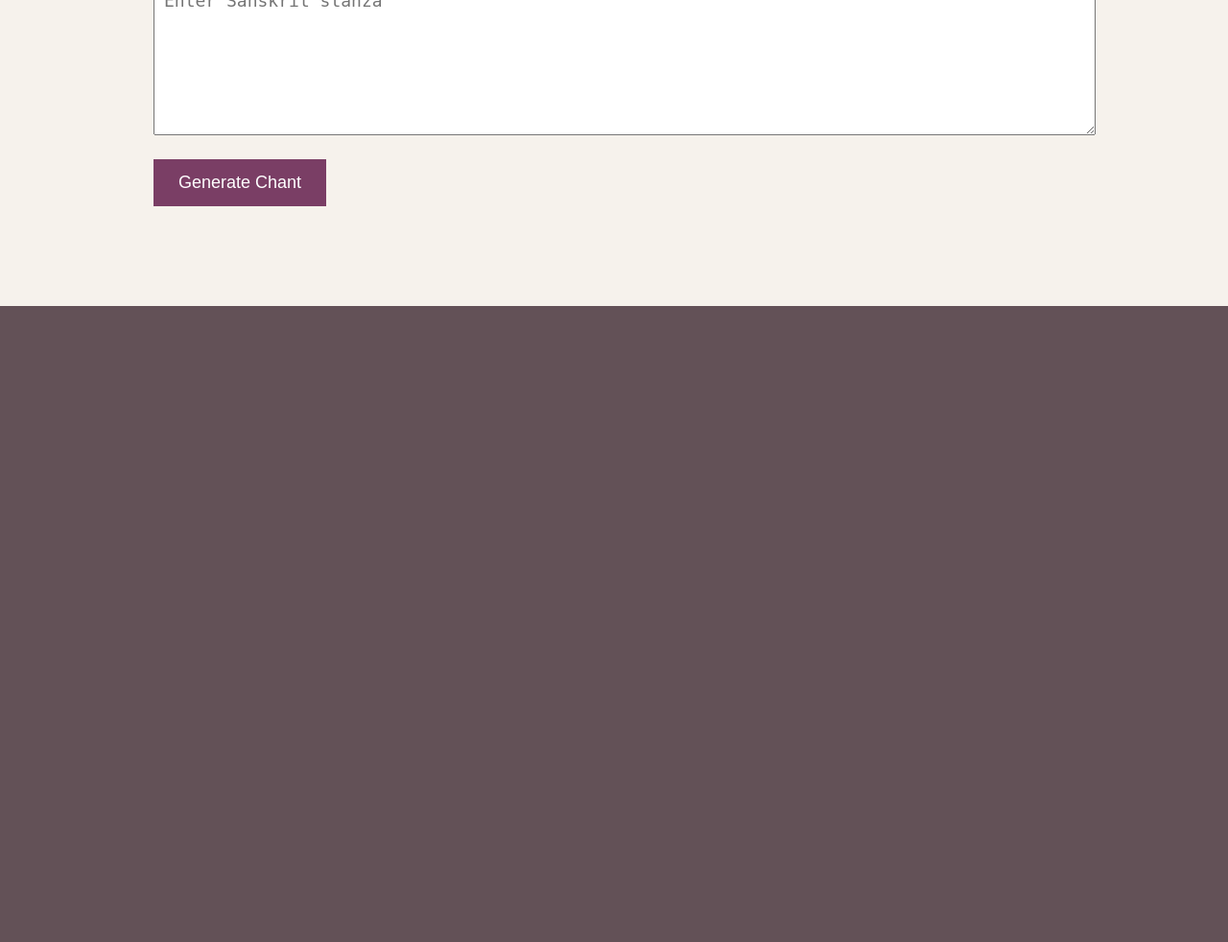
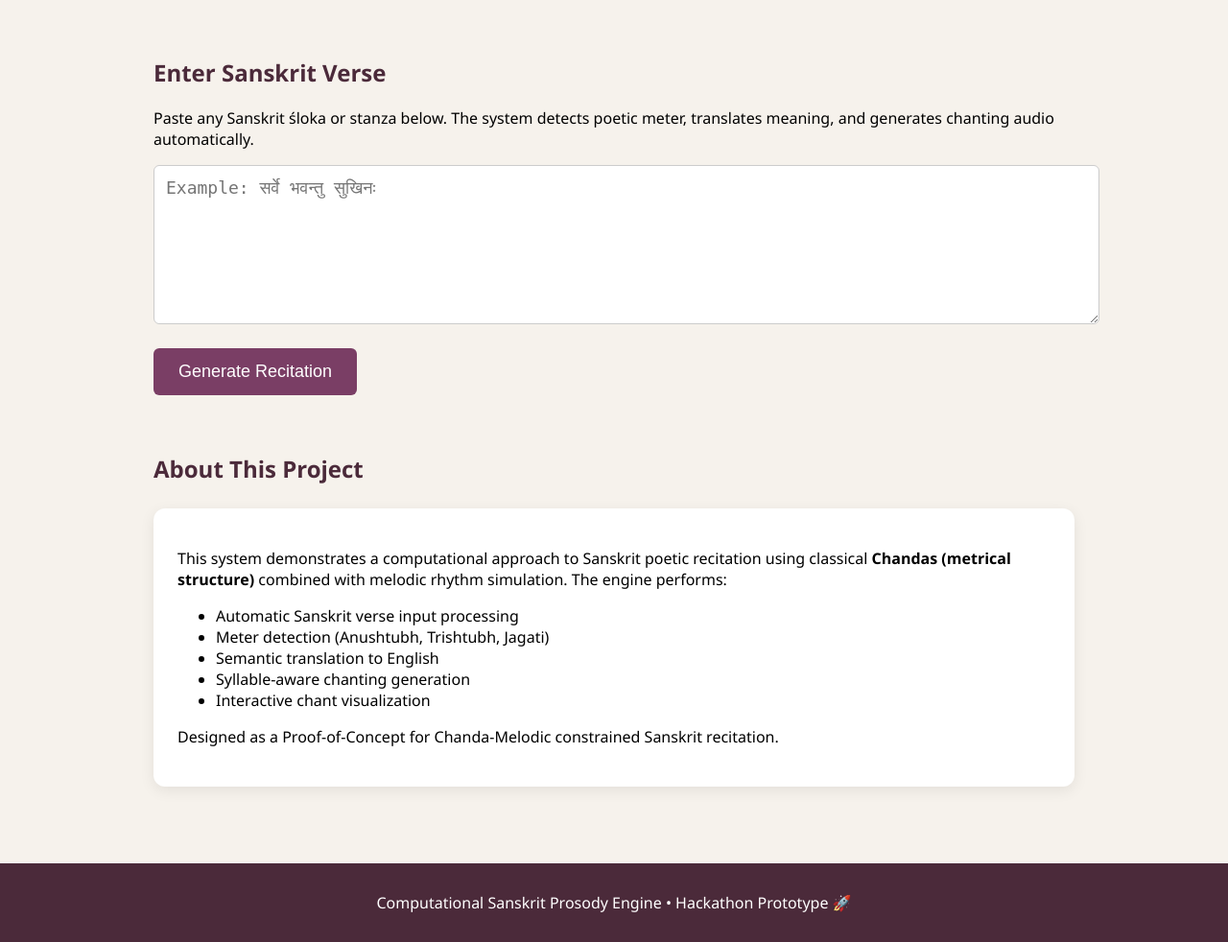
Before and after one commit to PHANTOMNOVAX/4-BIT, a Flask app: page / in a window 1280 px wide. Shown: the part 481-1463 px from the top of the page at 96% size. Before the commit the page ends 800 px from the top, so only its background shows below. Run offline with Flask 3, Linux system fonts and the light colour scheme.

Commit message:
Update index.html

```diff
--- a/templates/index.html
+++ b/templates/index.html
@@ -3,27 +3,53 @@
 
 <head>
 
-<title>Sanskrit Chant Engine</title>
+<title>Sanskrit Chanda Recitation Engine</title>
 
 <style>
 
-body {
-font-family: "Segoe UI";
+/* GENERAL */
+
+body{
+margin:0;
+font-family:"Segoe UI";
 background:#f6f2ec;
-margin:0;
+scroll-behavior:smooth;
 }
 
-.hero {
+/* NAVBAR */
+
+.navbar{
+
+background:#4b2a3a;
+padding:18px;
+position:sticky;
+top:0;
+
+}
+
+.navbar a{
+
+color:white;
+margin:15px;
+text-decoration:none;
+font-size:18px;
+
+}
+
+/* HERO SECTION */
+
+.hero{
 
 height:420px;
 
 background:
-linear-gradient(rgba(60,30,40,0.6),
-rgba(60,30,40,0.6)),
+linear-gradient(rgba(60,30,40,0.7),
+rgba(60,30,40,0.7)),
 
-url("https://images.unsplash.com/photo-1604881987925-67b2c3fa9a3b");
+url("https://images.unsplash.com/photo-1506126613408-eca07ce68773");
 
 background-size:cover;
+
 color:white;
 
 display:flex;
@@ -32,31 +58,63 @@ justify-content:center;
 align-items:center;
 
 text-align:center;
+
 }
 
-.container {
+.hero h1{
+
+font-size:48px;
+
+}
+
+.hero p{
+
+font-size:18px;
+max-width:600px;
+
+}
+
+/* SECTIONS */
+
+.section{
 
 width:75%;
 margin:auto;
-margin-top:40px;
+margin-top:60px;
 
 }
 
-textarea {
+.section h2{
+
+color:#4b2a3a;
+
+}
+
+/* INPUT BOX */
+
+textarea{
 
 width:100%;
 height:140px;
+
 font-size:18px;
-padding:10px;
+
+padding:12px;
+
+border-radius:6px;
+border:1px solid #ccc;
 
 }
 
-button {
+/* BUTTON */
+
+button{
 
 background:#7a3e65;
 color:white;
 
 border:none;
+
 padding:14px 26px;
 
 font-size:18px;
@@ -65,15 +123,25 @@ margin-top:20px;
 
 cursor:pointer;
 
+border-radius:6px;
+
 }
 
-.card {
+button:hover{
+
+background:#4b2a3a;
+
+}
+
+/* CARD */
+
+.card{
 
 background:white;
 
 padding:25px;
 
-margin-top:30px;
+margin-top:25px;
 
 border-radius:12px;
 
@@ -81,22 +149,36 @@ box-shadow:0px 4px 15px rgba(0,0,0,0.08);
 
 }
 
-.line {
+/* ACTIVE LINE HIGHLIGHT */
+
+.line{
 
 font-size:22px;
 margin:6px 0;
 
-transition:0.3s;
+}
+
+.active-line{
+
+color:#7a3e65;
+font-weight:bold;
+transform:scale(1.05);
 
 }
 
-.active-line {
+/* FOOTER */
 
-color:#7a3e65;
+.footer{
 
-font-weight:bold;
+margin-top:80px;
 
-transform:scale(1.05);
+background:#4b2a3a;
+
+color:white;
+
+padding:30px;
+
+text-align:center;
 
 }
 
@@ -107,42 +189,81 @@ transform:scale(1.05);
 
 <body>
 
-<div class="hero">
+
+<!-- NAVIGATION BAR -->
+
+<div class="navbar">
+
+<a href="#home">Home</a>
+
+<a href="#tool">Translation Tool</a>
+
+<a href="#chant">Chant Visualization</a>
+
+<a href="#about">About</a>
+
+</div>
+
+
+
+<!-- HOME SECTION -->
+
+<div class="hero" id="home">
 
 <h1>Chanda-Melodic Sanskrit Recitation Engine</h1>
 
 <p>
 
-Meter Detection • Translation • Rhythmic Chant Playback
+Automatic Meter Detection • Sanskrit Translation •
+Rhythmic Chant Generation Based on Classical Prosody
 
 </p>
 
 </div>
 
 
-<div class="container">
+
+<!-- TOOL SECTION -->
+
+<div class="section" id="tool">
+
+<h2>Enter Sanskrit Verse</h2>
+
+<p>
+
+Paste any Sanskrit śloka or stanza below.
+The system detects poetic meter, translates meaning, and generates chanting audio automatically.
+
+</p>
 
 <form method="POST">
 
 <textarea name="verse"
-placeholder="Enter Sanskrit stanza"></textarea>
+placeholder="Example: सर्वे भवन्तु सुखिनः"></textarea>
 
 <br>
 
 <button type="submit">
 
-Generate Chant
+Generate Recitation
 
 </button>
 
 </form>
 
+</div>
+
+
 
 {% if meter %}
 
+<!-- TRANSLATION SECTION -->
+
+<div class="section">
+
 <div class="card">
 
-<h3>Detected Meter</h3>
+<h2>Detected Meter</h2>
 
 <p>{{ meter }}</p>
 
@@ -151,16 +272,23 @@ Generate Chant
 
 <div class="card">
 
-<h3>Translation</h3>
+<h2>Translation Meaning</h2>
 
 <p>{{ translation }}</p>
 
 </div>
 
+</div>
+
+
+
+<!-- CHANT VISUALIZATION SECTION -->
+
+<div class="section" id="chant">
 
 <div class="card">
 
-<h3>Live Chant Visualization</h3>
+<h2>Live Chant Visualization</h2>
 
 <div id="verse-display">
 
@@ -186,9 +314,64 @@ Generate Chant
 
 </div>
 
+</div>
+
 {% endif %}
 
+
+
+<!-- ABOUT SECTION -->
+
+<div class="section" id="about">
+
+<h2>About This Project</h2>
+
+<div class="card">
+
+<p>
+
+This system demonstrates a computational approach to Sanskrit poetic recitation
+using classical <b>Chandas (metrical structure)</b> combined with
+melodic rhythm simulation.
+
+The engine performs:
+
+</p>
+
+<ul>
+
+<li>Automatic Sanskrit verse input processing</li>
+
+<li>Meter detection (Anushtubh, Trishtubh, Jagati)</li>
+
+<li>Semantic translation to English</li>
+
+<li>Syllable-aware chanting generation</li>
+
+<li>Interactive chant visualization</li>
+
+</ul>
+
+<p>
+
+Designed as a Proof-of-Concept for Chanda-Melodic constrained Sanskrit recitation.
+
+</p>
+
 </div>
+
+</div>
+
+
+
+<!-- FOOTER -->
+
+<div class="footer">
+
+Computational Sanskrit Prosody Engine • Hackathon Prototype 🚀
+
+</div>
+
 
 
 <script>
@@ -202,8 +385,6 @@ const lines = document.querySelectorAll(".line");
 audio.addEventListener("play", () => {
 
 let index = 0;
-
-lines.forEach(l => l.classList.remove("active-line"));
 
 highlight(index);
 
@@ -221,7 +402,7 @@ clearInterval(interval);
 
 }
 
-}, 2500); // timing between lines
+}, 2500);
 
 });
 
```
